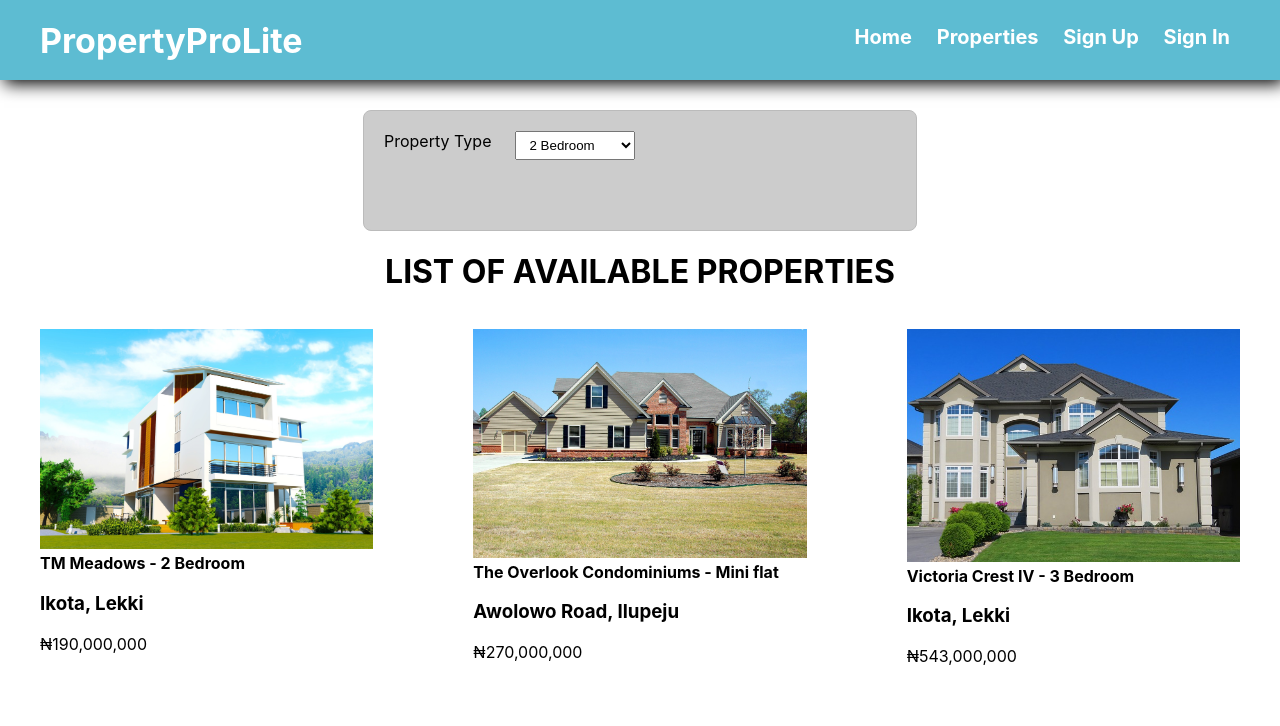
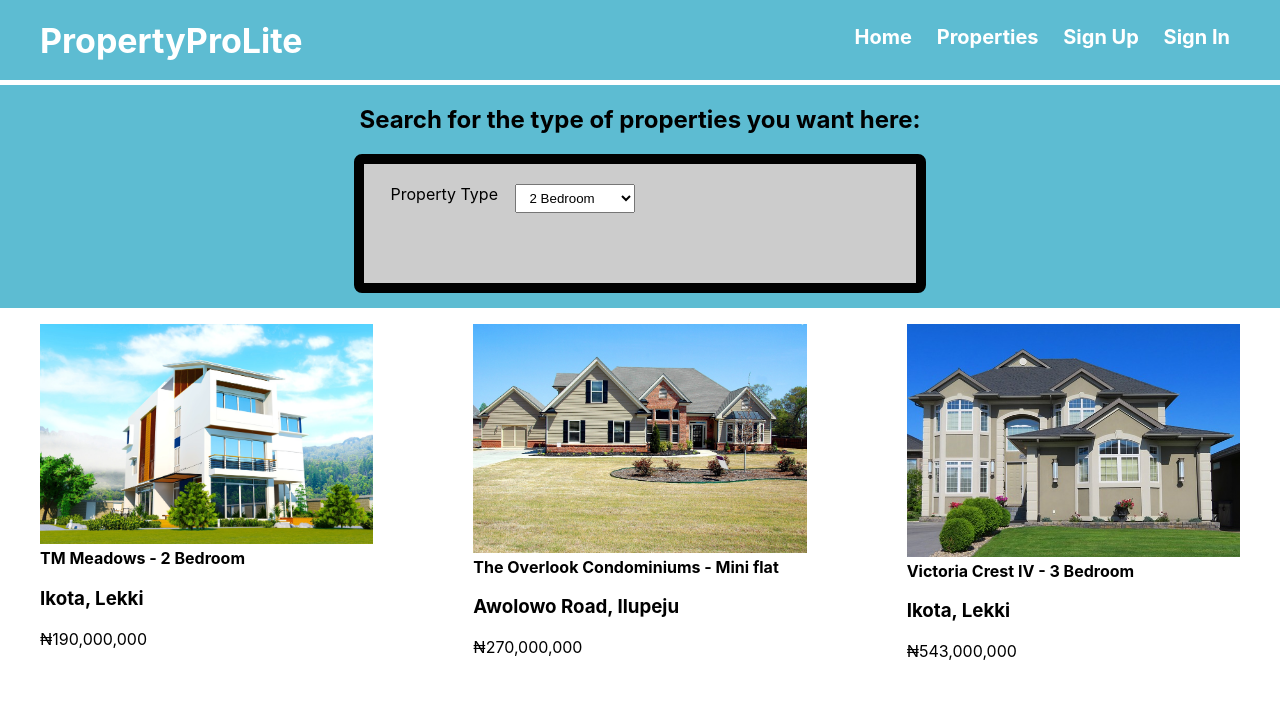
Before and after one commit to iamfiropo/PropertyProLite, a plain HTML site: page UI/pages/user/properties.html in a window 1280 px wide. Shown: the top 726 px of the page. Drawn offline with Linux system fonts and the light colour scheme.

Commit message:
feature(specific property advert): specific property advert
[Finishes #166630147]

```diff
--- a/UI/assets/css/properties.css
+++ b/UI/assets/css/properties.css
@@ -6,15 +6,20 @@
 
 .container section {
   display: flex;
+  flex-direction: column;
+  align-items: center;
   justify-content: center;
+  text-align: center;
+  background: #5DBCD2;
+  border-top: 5px solid #fff;
 }
 
 .container .search-bar {
   display: grid;
   grid-gap: 10px;
   grid-template-columns: repeat(auto-fill, minmax(100px, 1fr));
-  margin-top: 30px;
-  border: 1px solid #bbb;
+  margin-bottom: 15px;
+  border: 10px solid #000;
   border-radius: 8px;
   width: 40%;
   padding: 20px 20px 70px;
@@ -26,7 +31,7 @@
   padding: 5px 10px;
 }
 
-.container h1 {
+.container h2 {
   color: #000;
   text-align: center;
 }
@@ -41,6 +46,7 @@
 .container .property-card .card {
   border-radius: 1px solid #bbb;
   transition: all 0.3s linear;
+  cursor: pointer;
 }
 
 .container .property-card .card:hover {
--- a/UI/pages/user/properties.html
+++ b/UI/pages/user/properties.html
@@ -22,9 +22,10 @@
   </header>
   <main class="container">
     <section>
+      <h2>Search for the type of properties you want here:</h2>
       <div class="search-bar">
-        <label for="">Property Type</label>
-        <select name="Property Type" id="">
+        <label for="property-type">Property Type</label>
+        <select name="Property Type" id="property-type">
           <option value="2 Bedroom">2 Bedroom</option>
           <option value="3 Bedroom">3 Bedroom</option>
           <option value="Mini Flat">Mini Flat</option>
@@ -32,7 +33,6 @@
         </select>
       </div>
     </section>
-    <h1>LIST OF AVAILABLE PROPERTIES</h1>
     <div class="property-card">
       <figure class="card">
         <img src="../../assets/images/exterior.jpg" alt="Trulli">
```
